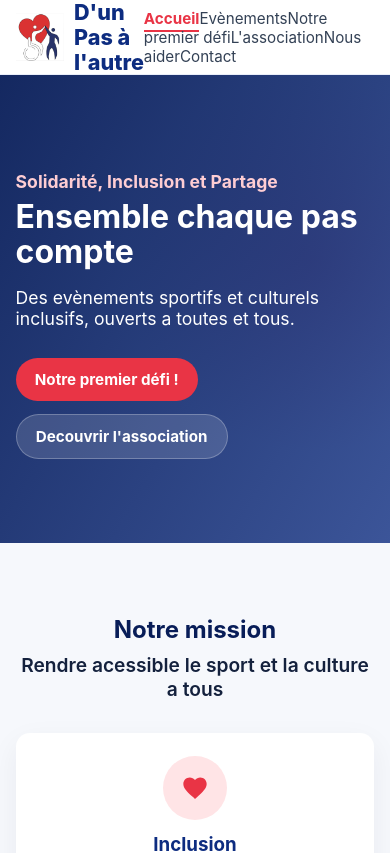
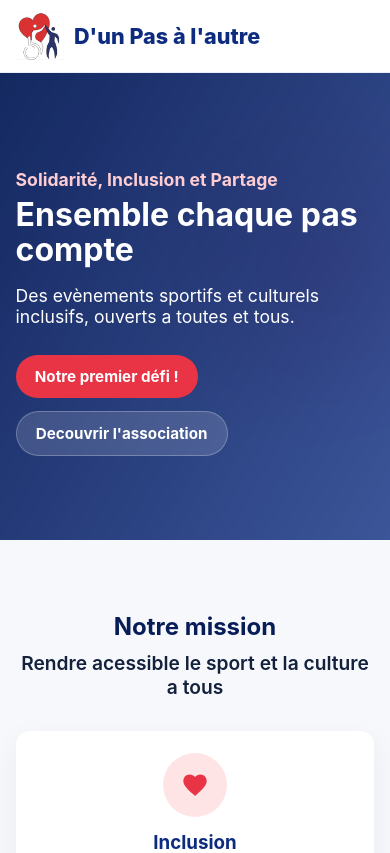
Before and after one commit to SullivanMICHEL/DunPasALAutre, a Vue app: page / in a window 390 px wide. Shown: the top 853 px of the page. Built offline with nearby package versions, Linux system fonts and the light colour scheme.

Commit message:
add hamburger menu for smartphone

```diff
--- a/src/App.vue
+++ b/src/App.vue
@@ -12,13 +12,28 @@
           />
           <span class="brand-title">D'un Pas à l'autre</span>
         </router-link>
-        <nav class="menu">
-          <router-link to="/">Accueil</router-link>
-          <router-link to="/evenements">Evènements</router-link>
-          <router-link to="/notre-premier-defi">Notre premier défi</router-link>
-          <router-link to="/association">L'association</router-link>
-          <router-link to="/nous-aider">Nous aider</router-link>
-          <router-link to="/contact">Contact</router-link>
+
+        <!-- Bouton hamburger (visible seulement sur mobile) -->
+        <button
+          class="hamburger"
+          :class="{ open: menuOpen }"
+          @click="menuOpen = !menuOpen"
+          aria-label="Ouvrir le menu"
+          :aria-expanded="menuOpen"
+        >
+          <span></span>
+          <span></span>
+          <span></span>
+        </button>
+
+        <!-- Menu de navigation -->
+        <nav class="menu" :class="{ 'menu--open': menuOpen }">
+          <router-link to="/" @click="menuOpen = false">Accueil</router-link>
+          <router-link to="/evenements" @click="menuOpen = false">Évènements</router-link>
+          <router-link to="/notre-premier-defi" @click="menuOpen = false">Notre premier défi</router-link>
+          <router-link to="/association" @click="menuOpen = false">L'association</router-link>
+          <router-link to="/nous-aider" @click="menuOpen = false">Nous aider</router-link>
+          <router-link to="/contact" @click="menuOpen = false">Contact</router-link>
         </nav>
       </div>
     </header>
@@ -36,3 +51,85 @@
     </footer>
   </div>
 </template>
+
+<script>
+export default {
+  data() {
+    return {
+      menuOpen: false,
+    };
+  },
+};
+</script>
+
+<style scoped>
+/* ── Bouton hamburger ── */
+.hamburger {
+  display: none;
+  flex-direction: column;
+  justify-content: space-between;
+  width: 28px;
+  height: 20px;
+  background: none;
+  border: none;
+  cursor: pointer;
+  padding: 0;
+  z-index: 20;
+}
+
+.hamburger span {
+  display: block;
+  height: 3px;
+  background: var(--blue);
+  border-radius: 2px;
+  transition: transform 0.3s ease, opacity 0.3s ease;
+}
+
+/* Animation croix quand ouvert */
+.hamburger.open span:nth-child(1) {
+  transform: translateY(8.5px) rotate(45deg);
+}
+.hamburger.open span:nth-child(2) {
+  opacity: 0;
+}
+.hamburger.open span:nth-child(3) {
+  transform: translateY(-8.5px) rotate(-45deg);
+}
+
+/* ── Responsive ── */
+@media (max-width: 900px) {
+  .hamburger {
+    display: flex;
+  }
+
+  .menu {
+    display: none;
+    flex-direction: column;
+    gap: 0;
+    position: absolute;
+    top: 72px;
+    left: 0;
+    right: 0;
+    background: white;
+    border-top: 1px solid #e9eef9;
+    box-shadow: 0 8px 24px rgba(0, 0, 0, 0.08);
+    z-index: 15;
+    padding: 0.5rem 0;
+  }
+
+  .menu--open {
+    display: flex;
+  }
+
+  .menu a {
+    padding: 0.9rem 1.5rem;
+    font-size: 1rem;
+    border-bottom: 1px solid #f1f5f9;
+    color: #334155;
+  }
+
+  .menu a:last-child {
+    border-bottom: none;
+  }
+}
+</style>
```
